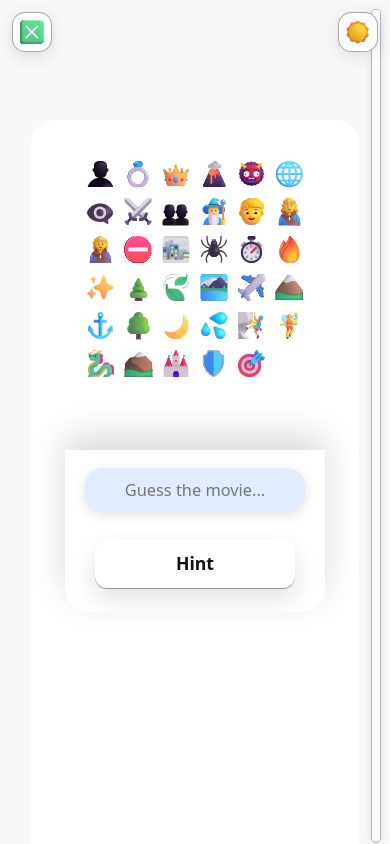
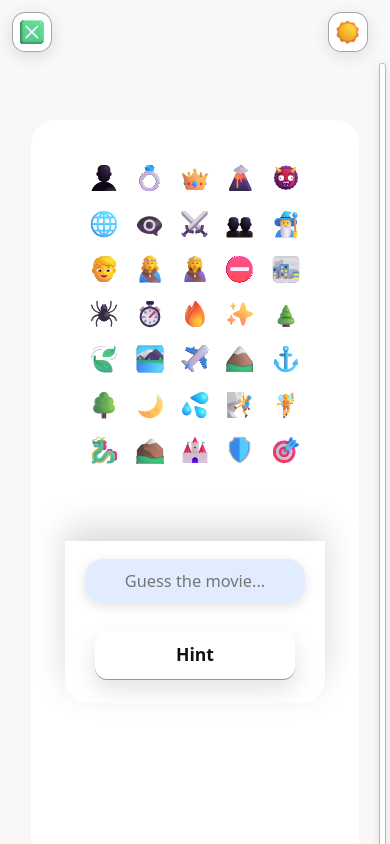
Before and after one commit to ojole/emcrypted, a React (Create React App) app in the folder emcrypted-react/: page /start in a window 390 px wide. Built offline with nearby package versions, Linux system fonts and the light colour scheme; a web font is replaced by a local one.

Commit message:
Refine mobile HUD layout and keep hint rail state

```diff
--- a/emcrypted-react/src/App.css
+++ b/emcrypted-react/src/App.css
@@ -327,6 +327,6 @@ body.theme-dark .top-left-username {
 
 @media (max-width: 768px) {
   .top-right-toggles {
-    right: max(12px, env(safe-area-inset-right));
+    right: calc(max(12px, env(safe-area-inset-right)) + 10px);
   }
 }
--- a/emcrypted-react/src/data/EmojiGrid.js
+++ b/emcrypted-react/src/data/EmojiGrid.js
@@ -1,15 +1,28 @@
-import React, { forwardRef } from "react";
+import React, { forwardRef, useEffect, useState } from "react";
 import EmojiIcon from "../utils/EmojiIcon";
 
 const DEFAULT_COLS = 7;
 
 const EmojiGrid = forwardRef(({ tokens = [], highlightedEmojis = [], dimmedEmojis = [] }, ref) => {
+  const [viewportWidth, setViewportWidth] = useState(() =>
+    typeof window !== "undefined" ? window.innerWidth : 1024
+  );
+
+  useEffect(() => {
+    if (typeof window === "undefined") return undefined;
+    const handleResize = () => setViewportWidth(window.innerWidth);
+    window.addEventListener("resize", handleResize, { passive: true });
+    return () => window.removeEventListener("resize", handleResize);
+  }, []);
+
   const highlightSet = new Set(highlightedEmojis);
   const dimSet = new Set(dimmedEmojis);
   const isDimming = dimSet.size > 0;
+  const maxCols = viewportWidth <= 430 ? 5 : viewportWidth <= 640 ? 6 : DEFAULT_COLS;
+  const iconSize = viewportWidth <= 430 ? 30 : viewportWidth <= 640 ? 34 : 40;
   const columns = tokens.length
-    ? Math.min(DEFAULT_COLS, Math.max(3, Math.ceil(Math.sqrt(tokens.length))))
-    : DEFAULT_COLS;
+    ? Math.min(maxCols, Math.max(3, Math.ceil(Math.sqrt(tokens.length))))
+    : maxCols;
   const gridClass = ["emoji-grid", isDimming ? "dim-others" : ""].filter(Boolean).join(" ");
 
   return (
@@ -28,7 +41,7 @@ const EmojiGrid = forwardRef(({ tokens = [], highlightedEmojis = [], dimmedEmoji
               hex={token.hex}
               hexFull={token.hexFull}
               hasTone={token.hasTone}
-              size={42}
+              size={iconSize}
             />
           </div>
         );
--- a/emcrypted-react/src/data/Game.css
+++ b/emcrypted-react/src/data/Game.css
@@ -35,6 +35,7 @@
 
 .emoji-grid {
   --grid-cols: 6;
+  --emoji-render-size: 40px;
   --cell-gap: clamp(6px, 1.6vw, 12px);
   display: grid;
   grid-template-columns: repeat(var(--grid-cols), minmax(0, 1fr));
@@ -60,11 +61,10 @@
 .emoji-item svg,
 .emoji-item .emoji-icon,
 .emoji-item .emoji-fallback {
-  width: min(86%, 50px);
-  height: min(86%, 50px);
-  image-rendering: -webkit-optimize-contrast;
-  image-rendering: crisp-edges;
-  backface-visibility: hidden;
+  width: var(--emoji-render-size);
+  height: var(--emoji-render-size);
+  max-width: 90%;
+  max-height: 90%;
 }
 
 .emoji-item.highlighted {
@@ -376,16 +376,9 @@ body.theme-dark .result-arrow {
 
 @media (max-width: 480px) {
   .emoji-grid {
+    --emoji-render-size: 30px;
     --cell-gap: clamp(4px, 1.8vw, 8px);
     width: 100%;
-  }
-
-  .emoji-item img,
-  .emoji-item svg,
-  .emoji-item .emoji-icon,
-  .emoji-item .emoji-fallback {
-    width: min(84%, 34px);
-    height: min(84%, 34px);
   }
 }
 
@@ -393,7 +386,7 @@ body.theme-dark .result-arrow {
 .hintHistoryRail {
   position: fixed;
   top: calc(max(12px, env(safe-area-inset-top)) + var(--hud-size) + clamp(10px, 3vw, 20px));
-  left: max(12px, env(safe-area-inset-left));
+  left: calc(max(12px, env(safe-area-inset-left)) + clamp(10px, 2.4vw, 18px));
   transform: none;
   display: flex;
   flex-direction: column;
@@ -413,6 +406,7 @@ body.theme-dark .result-arrow {
   align-items: center;
   gap: 8px;
   pointer-events: auto;
+  overflow: visible;
 }
 
 .hintPill {
@@ -440,7 +434,7 @@ body.theme-dark .result-arrow {
 
 .hintDrawerHandle {
   width: calc(var(--hud-size) * 0.86);
-  min-height: 20px;
+  min-height: 24px;
   border: 0;
   background: transparent;
   padding: 0;
@@ -453,7 +447,7 @@ body.theme-dark .result-arrow {
 }
 
 .hintPillChevron {
-  font-size: 24px;
+  font-size: 26px;
   font-weight: 700;
   line-height: 1;
   color: #111111;
@@ -587,7 +581,7 @@ body.theme-dark .hintCountdownBar {
   /* Keep pills visible on mobile instead of hiding them */
   .hintHistoryRail {
     top: calc(max(12px, env(safe-area-inset-top)) + var(--hud-size) + clamp(12px, 4vw, 18px));
-    left: max(12px, env(safe-area-inset-left));
+    left: calc(max(12px, env(safe-area-inset-left)) + 14px);
     gap: clamp(6px, 3vw, 12px);
   }
   .hintPill {
@@ -595,9 +589,35 @@ body.theme-dark .hintCountdownBar {
     height: var(--hud-size);
     border-radius: calc(var(--hud-size) / 3);
   }
+
+  .emoji-grid {
+    --emoji-render-size: 34px;
+    --cell-gap: 6px;
+  }
 }
 
 @media (max-width: 480px) {
+  .hintHistoryRail {
+    left: calc(max(8px, env(safe-area-inset-left)) + 8px);
+  }
+
+  .hintBarRow {
+    white-space: normal;
+    flex-wrap: wrap;
+    justify-content: center;
+    text-align: center;
+    line-height: 1.25;
+    gap: 0.35rem;
+  }
+
+  .countCluster {
+    gap: 0.22rem;
+  }
+
+  .hintBar {
+    padding-inline: 0.45rem;
+  }
+
   .text-input {
     font-size: clamp(1rem, 4.2vw, 1.15rem);
   }
--- a/emcrypted-react/src/data/Game.js
+++ b/emcrypted-react/src/data/Game.js
@@ -486,7 +486,6 @@ const Game = ({ onVictory, onExit, refereeData, setRefereeData }) => {
       };
       setHintHistory(prev => [...prev, newHint]);
       setHintIndex(prev => prev + 1);
-      setIsHintRailExpanded(false);
 
       // Update referee data with distinct hint count
       setRefereeData(prevData => ({
--- a/emcrypted-react/src/index.css
+++ b/emcrypted-react/src/index.css
@@ -175,10 +175,10 @@ body.theme-dark::after {
 
 .app-owned-scrollbar {
   position: fixed;
-  top: max(10px, env(safe-area-inset-top));
+  top: calc(max(12px, env(safe-area-inset-top)) + var(--hud-size) + 10px);
   bottom: max(10px, env(safe-area-inset-bottom));
-  right: max(8px, env(safe-area-inset-right));
-  width: 14px;
+  right: max(6px, env(safe-area-inset-right));
+  width: 12px;
   z-index: 900;
   pointer-events: none;
   opacity: 0;
@@ -192,7 +192,7 @@ body.theme-dark::after {
 .app-owned-scrollbar-thumb {
   position: absolute;
   right: 2px;
-  width: var(--scrollbar-size);
+  width: 6px;
   min-height: 34px;
   border-radius: 999px;
   background: var(--app-scroll-thumb);
@@ -206,6 +206,19 @@ body.theme-dark::after {
 
 .app-owned-scrollbar-visible .app-owned-scrollbar-thumb:hover {
   background: var(--app-scroll-thumb-hover);
+}
+
+@media (max-width: 768px) {
+  .app-owned-scrollbar {
+    top: calc(max(12px, env(safe-area-inset-top)) + var(--hud-size) + 12px);
+    right: max(4px, env(safe-area-inset-right));
+    width: 10px;
+  }
+
+  .app-owned-scrollbar-thumb {
+    right: 1px;
+    width: 5px;
+  }
 }
 
 #appFrame {
```
